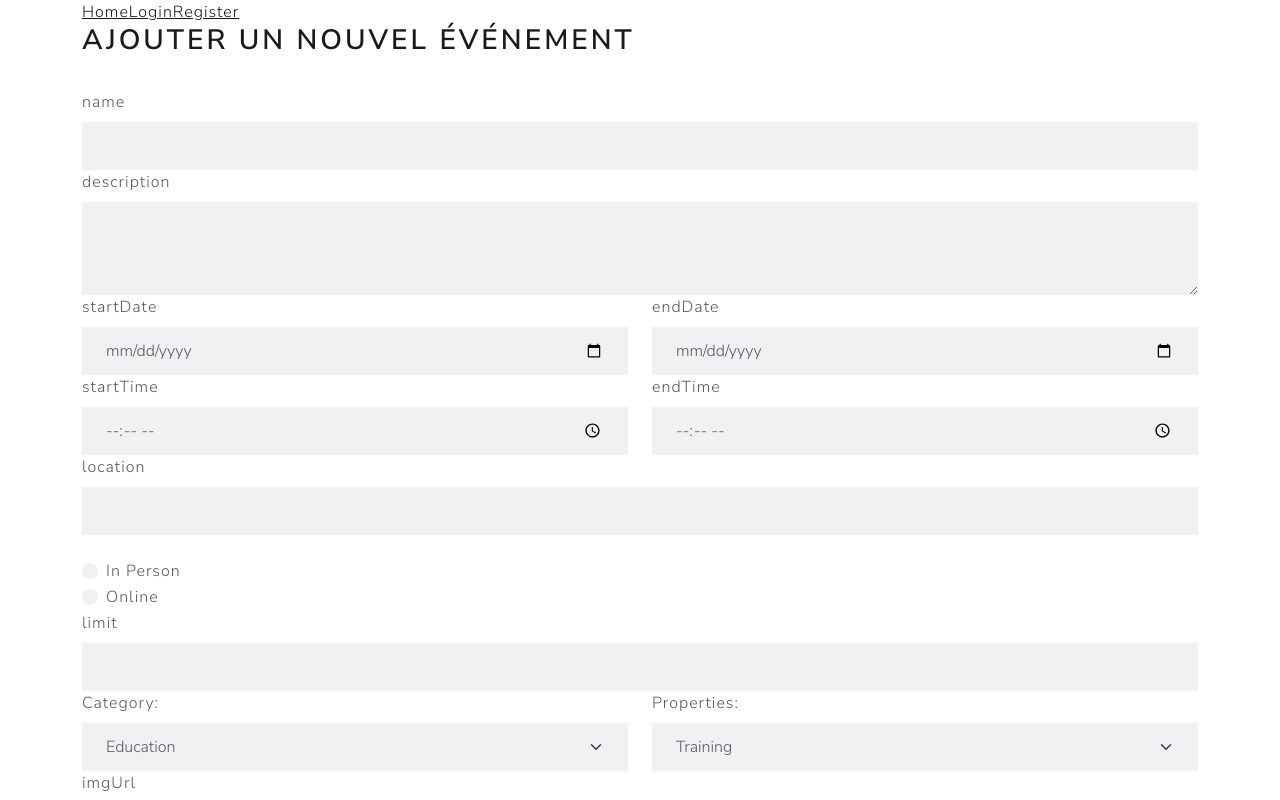
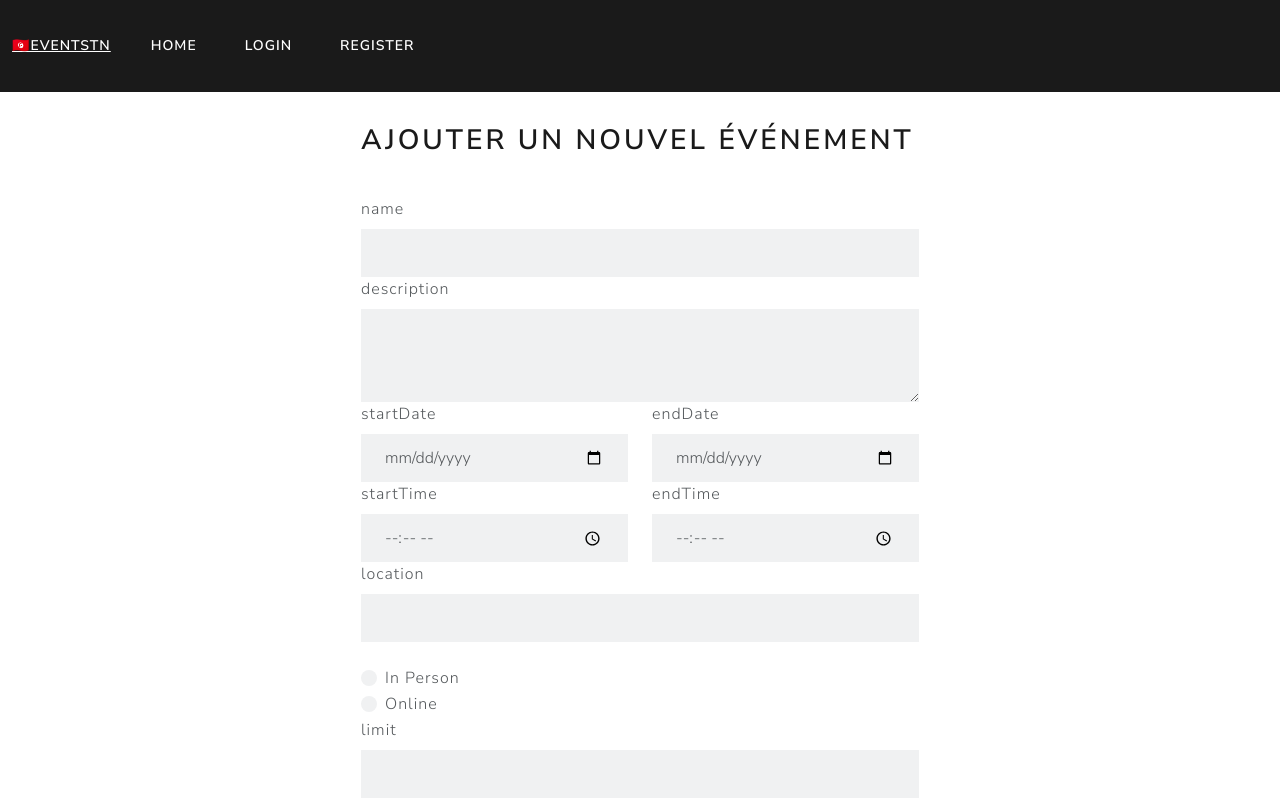
Before and after one commit to ikram595/EventsTN-client, a React (Create React App) app: page /create-event in a window 1280 px wide. Shown: the top 800 px of the page. Built offline with nearby package versions, Linux system fonts and the light colour scheme.

Commit message:
navbar styling

```diff
--- a/src/App.js
+++ b/src/App.js
@@ -14,8 +14,10 @@ import { Toaster } from "react-hot-toast";
 
 function App() {
   return (
-    <div className="container">
+    <div>
       <Navbar />
+
+      <div className="container pb-3 mt-2">
         <Toaster position="buttom-right" toastOptions={{ duration: 3000 }} />
         <Routes>
           <Route path="/" element={<EventsList />} />
@@ -28,6 +30,7 @@ function App() {
           <Route path="/delete-event/:id" element={<DeleteEvent />} />
         </Routes>
       </div>
+    </div>
   );
 }
 
--- a/src/components/Navbar.js
+++ b/src/components/Navbar.js
@@ -3,11 +3,55 @@ import { Link } from "react-router-dom";
 
 const Navbar = () => {
   return (
-    <div>
-      <Link to="/">Home</Link>
-      <Link to="/login">Login</Link>
-      <Link to="/register">Register</Link>
-    </div>
+    <nav className="navbar navbar-expand-lg bg-primary">
+      <div className="container-fluid">
+        <Link to="/" className="nav-item" style={{ color: "white" }}>
+          🇹🇳EventsTN
+        </Link>
+        <button
+          className="navbar-toggler"
+          type="button"
+          data-bs-toggle="collapse"
+          data-bs-target="#navbarColor01"
+          aria-controls="navbarColor01"
+          aria-expanded="false"
+          aria-label="Toggle navigation"
+        >
+          <span className="navbar-toggler-icon"></span>
+        </button>
+        <div className="collapse navbar-collapse">
+          <ul className="navbar-nav me-auto">
+            <li className="nav-item">
+              <Link
+                to="/"
+                className="nav-link active"
+                style={{ color: "white" }}
+              >
+                Home
+              </Link>
+            </li>
+            <li className="nav-item">
+              <Link
+                to="/login"
+                className="nav-link active"
+                style={{ color: "white" }}
+              >
+                Login
+              </Link>
+            </li>
+            <li className="nav-item">
+              <Link
+                to="/register"
+                className="nav-link active"
+                style={{ color: "white" }}
+              >
+                Register
+              </Link>
+            </li>
+          </ul>
+        </div>
+      </div>
+    </nav>
   );
 };
 
--- a/src/pages/CreateEvent.js
+++ b/src/pages/CreateEvent.js
@@ -140,14 +140,15 @@ const CreateEvent = () => {
   };
 
   return (
-    <form onSubmit={handleAddEvent}>
-      <div>
-        <div>
-          <h2>Ajouter un nouvel événement</h2>
-          <hr />
-        </div>
+    <form
+      onSubmit={handleAddEvent}
+      className="col-6 d-flex flex-column mx-auto"
+    >
+      <div className="row pt-4 pb-3">
+        <h2 className="text-primary">Ajouter un nouvel événement</h2>
+        <hr />
       </div>
-      <div className="form-group  ">
+      <div className="form-group ">
         <label className="form-label">name</label>
         <input
           name="name"
```
Also changed, not shown: src/components/LoginForm.js (deleted, +0 -7 lines), src/components/RegisterForm.js (deleted, +0 -7 lines). Lines whose indentation alone changed are shown as unchanged.
